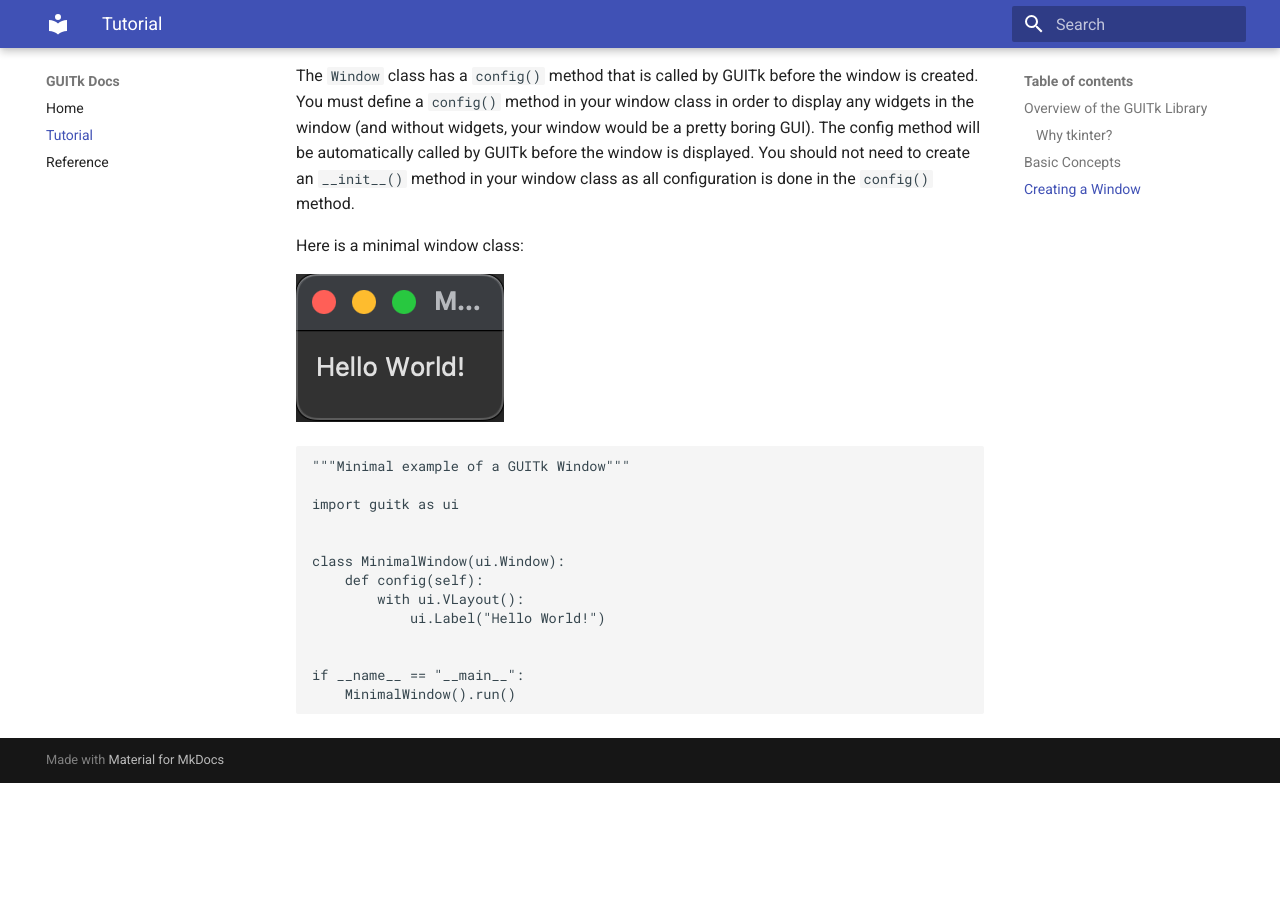
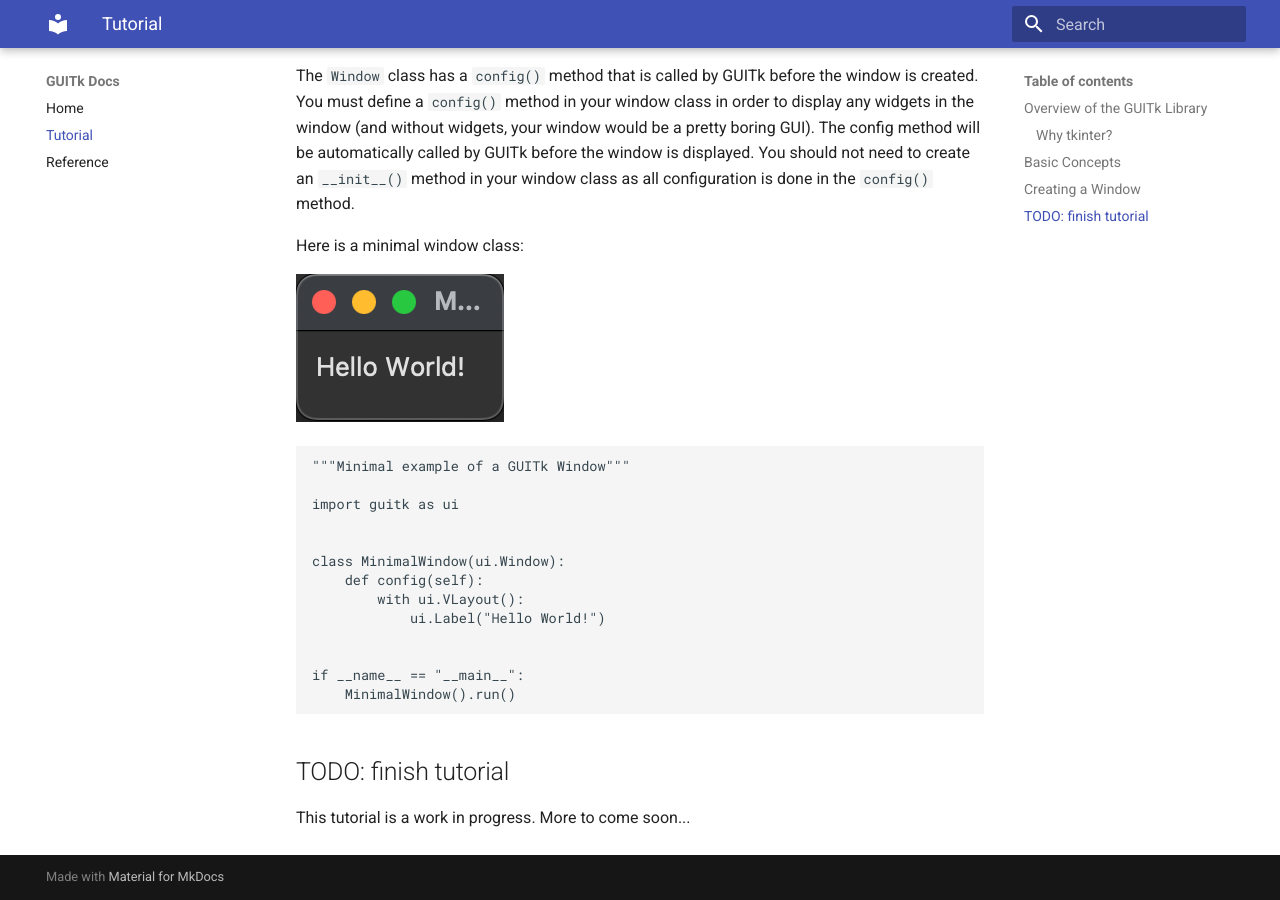
Before and after one commit to RhetTbull/guitk, an MkDocs documentation site: the page built from docs/tutorial.md, in a window 1280 px wide and 900 px high, scrolled down 2215 px. Built offline with MkDocs 1.6.1 and Material for MkDocs 9.7.7, drawn with Linux system fonts in a browser that asks for light colours; before the commit the page ends 2998 px from its top, so only the background shows below that.

Commit message:
Updated tutorial

````diff
--- a/docs/tutorial.md
+++ b/docs/tutorial.md
@@ -120,3 +120,7 @@ class MinimalWindow(ui.Window):
 if __name__ == "__main__":
     MinimalWindow().run()
 ```
+
+## TODO: finish tutorial
+
+This tutorial is a work in progress. More to come soon...
````
Also changed, not shown: docs/images/minimal_window.py.png, 1 other file.
